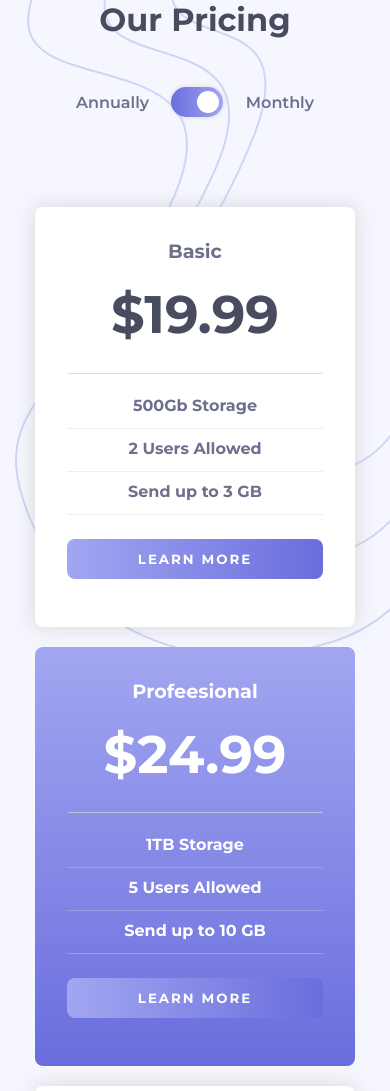
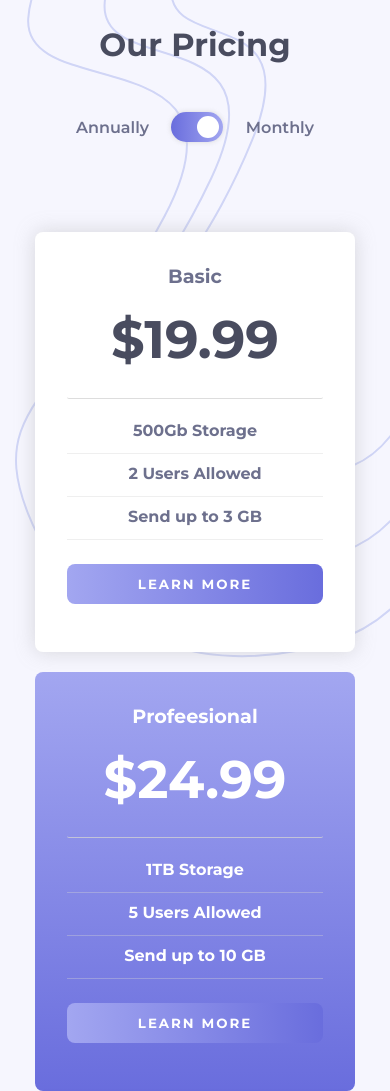
Before and after one commit to Raslan07/Front-end-Mentor-Designs, a plain HTML site: page pricing-component-with-toggle-master/index.html in a window 390 px wide. Shown: the top 1091 px of the page. Drawn offline with Linux system fonts and the light colour scheme.

Commit message:
Fix responsive

```diff
--- a/pricing-component-with-toggle-master/style.css
+++ b/pricing-component-with-toggle-master/style.css
@@ -41,6 +41,7 @@ body{
     flex-direction: column;
     justify-content: center;
     align-items: center;
+    margin-top: 20px;
 }
 .our-pricing h1{
     font-size: 2rem;
@@ -214,6 +215,9 @@ input:checked+.toggle-switch__slider:before {
     .same-style{
         margin: 10px;
     }
+    .our-pricing{
+        margin-top: 25px;
+    }
 }
 @media screen and (max-width:939px) {
     .profeesional-plan{
@@ -223,4 +227,7 @@ input:checked+.toggle-switch__slider:before {
     .same-style{
         margin: 10px;
     }
+    .our-pricing{
+        margin-top: 25px;
+    }
 }
```
